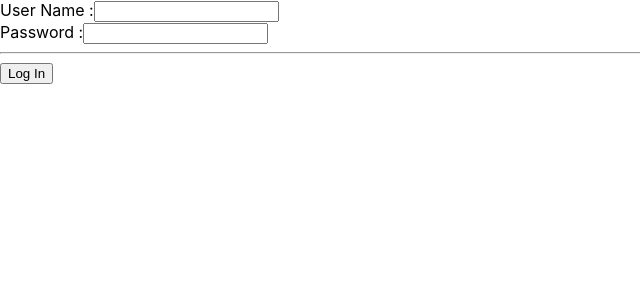
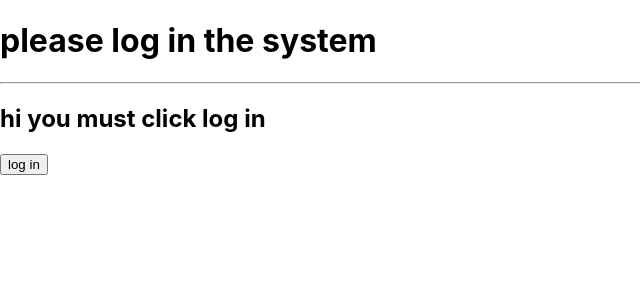
Before and after one commit to alMohamady/eact-app01, a React (Create React App) app: page / in a window 1280 px wide. Shown: the top 300 px of the page, without its empty margins (0-640 px from the left). Built offline with nearby package versions, Linux system fonts and the light colour scheme.

Commit message:
15 Conditional Rendering

```diff
--- /dev/null
+++ b/src/componenets/ConRenWelcome.js
@@ -0,0 +1,15 @@
+
+
+function Welcome(props) {
+    return (
+        <h2> Welcome Back {props.name} </h2>
+    );
+}
+
+function Guest(){
+    return (
+        <h2> hi you must click log in </h2>
+    );
+}
+
+export {Welcome, Guest};
--- /dev/null
+++ b/src/componenets/ConditionalRendering.js
@@ -0,0 +1,34 @@
+import React from "react";
+import { Welcome , Guest } from "./ConRenWelcome";
+
+class ConRen extends React.Component {
+    constructor(props) {
+        super(props);
+        this.state={
+           loggedIn: false,
+        };
+    }
+
+    setLogin = (val) => {
+        this.setState({loggedIn: val})
+    }
+
+    render() {
+       let element;
+       if(this.state.loggedIn) {
+           element = <h1> hi there you are in </h1>
+       } else {
+           element = <h1> please log in the system </h1>
+       }
+       return (
+           <div className="App">
+               {element}
+               <hr />
+               { this.state.loggedIn ? <Welcome name="ahmed" /> : <Guest /> }
+               <button onClick={() => this.setLogin(!this.state.loggedIn)}>log in</button>
+           </div>
+       )
+    }
+}
+
+export default ConRen
--- a/src/index.js
+++ b/src/index.js
@@ -1,7 +1,7 @@
 import React from 'react';
 import ReactDOM from 'react-dom/client';
 import './index.css';
-import MyForm from './componenets/MyForm';
+import ConRen from './componenets/ConditionalRendering';
 
 
 
@@ -9,7 +9,7 @@ import MyForm from './componenets/MyForm';
 const root = ReactDOM.createRoot(document.getElementById('root'));
 root.render(
    <>
-     <MyForm />
+     <ConRen />
    </>
 );
 
```
